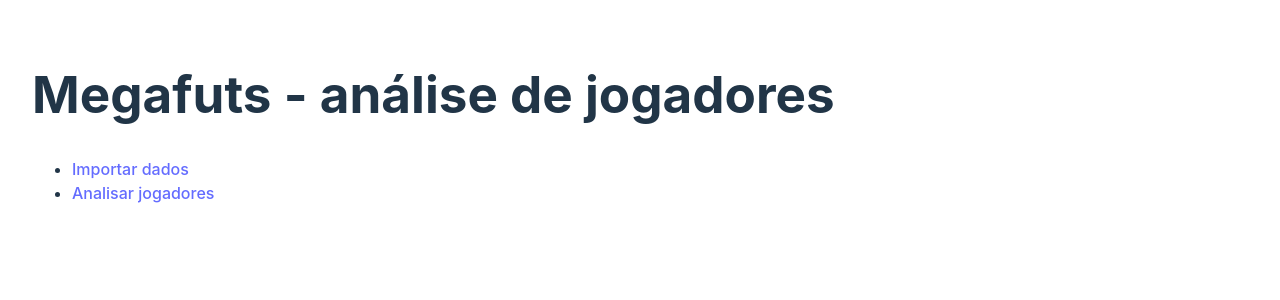
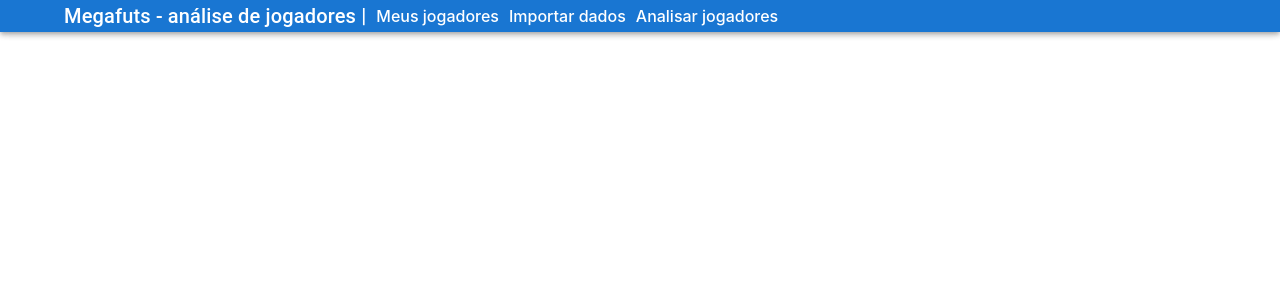
Before and after one commit to flachadriano/megafuts-jogadores, a React (Vite) app: page / in a window 1280 px wide. Shown: the top 300 px of the page. Built offline with nearby package versions, Linux system fonts and the light colour scheme.

Commit message:
added menu my players

```diff
--- a/src/App.tsx
+++ b/src/App.tsx
@@ -5,24 +5,19 @@
 import { useState } from 'react';
 import { Player } from './models/Player';
 import { Menu } from './components/menu';
+import { MyPlayers } from './pages/my-players';
 
 function App() {
   const [ players, setPlayers ] = useState<Player[]>([]);
 
-  console.log(players);
-
   const router = createBrowserRouter([
     { path: "/", element: <Menu /> },
+    { path: "/meus-jogadores", element: <><Menu /><MyPlayers /></> },
     { path: "/import", element: <><Menu /><Importer setPlayers={setPlayers} /></> },
     { path: "/analize", element: <><Menu /><Analize players={players} /></> },
   ]);
 
-  return (
-    <>
-      <h1>Megafuts - análise de jogadores</h1>
-      <RouterProvider router={router} />
-    </>
-  )
+  return (<RouterProvider router={router} />)
 }
 
 export default App
--- a/src/components/menu/index.tsx
+++ b/src/components/menu/index.tsx
@@ -1,10 +1,17 @@
+import { AppBar, Container, Typography } from "@mui/material"
 import { Link } from "react-router-dom"
 
 export function Menu() {
   return (
-    <ul>
-      <li><Link to={`/import`}>Importar dados</Link></li>
-      <li><Link to={`/analize`}>Analisar jogadores</Link></li>
-    </ul>
-  );
+    <AppBar>
+      <Container sx={{ display: 'flex', gap: '10px', alignItems: 'center' }}>
+          <Typography variant="h6" noWrap component="a" href="#" >
+            Megafuts - análise de jogadores |
+          </Typography>
+        <Link to={`/meus-jogadores`}>Meus jogadores</Link>
+        <Link to={`/import`}>Importar dados</Link>
+        <Link to={`/analize`}>Analisar jogadores</Link>
+      </Container>
+    </AppBar>
+  )
 }
--- a/src/index.css
+++ b/src/index.css
@@ -15,11 +15,11 @@
 
 a {
   font-weight: 500;
-  color: #646cff;
+  color: #fff;
   text-decoration: inherit;
 }
 a:hover {
-  color: #535bf2;
+  color: #fff;
 }
 
 body {
--- /dev/null
+++ b/src/pages/my-players/index.tsx
@@ -0,0 +1,5 @@
+export function MyPlayers() {
+  return (
+    <span>Meus jogadores</span>
+  )
+}
```
